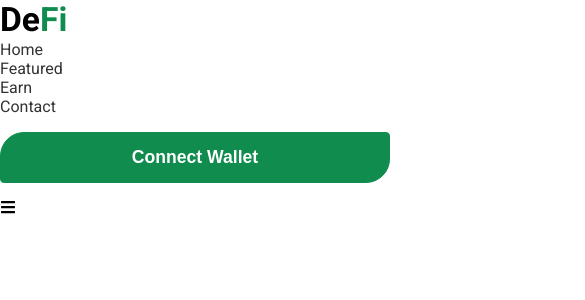
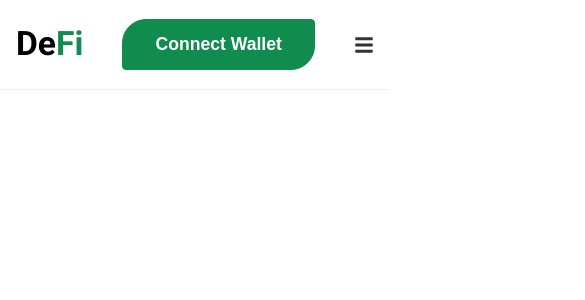
Before and after one commit to MarwanMadkour/react-crypto-website, a React (Create React App) app: page / in a window 390 px wide. Shown: the top 300 px of the page, 585 px wide, since content can reach past the window. Built offline with nearby package versions, Linux system fonts and the light colour scheme.

Commit message:
added navigation bar

```diff
--- a/src/components/Navbar.css
+++ b/src/components/Navbar.css
@@ -0,0 +1,73 @@
+.header{
+    width: 100%;
+    height: 90px;
+    border-bottom: 1px solid #eee;
+    background: #fff;
+    position: sticky;
+    top: 0;
+    left:0;
+    z-index: 10;
+}
+
+.header .container{
+    display: flex;
+    justify-content: space-between;
+    align-items: center;
+    height:100%;
+    padding:1rem;
+}
+
+.colors{
+    color: var(--primary);
+}
+
+.nav-menu{
+    display: flex;
+}
+
+.nav-menu li{
+    padding: 0 1rem;
+}
+
+.nav-menu a{
+    font-size: 1rem;
+    font-weight: 700;
+    color: #333;
+}
+
+.hamburger{
+    display:none;
+    cursor:pointer;
+}
+
+@media screen and (max-width:1240px){
+    .hamburger{
+        display:flex;
+    }
+    .nav-menu {
+        position: absolute;
+        flex-direction: column;
+        justify-content: start;
+        top: 90px;
+        right: -100%;
+        width: 50%;
+        height: 100vh;
+        transition: 0.4s;
+        z-index: 2;
+        background: #fff;
+        border-left: 1px solid #eee;
+    }
+
+    .nav-menu li {
+        padding: 1rem;
+        width: 100%;
+        border-bottom: 1px solid #eee;
+    }
+
+    .nav-menu.active{
+        right: 0%;
+    }
+    .nav-menu a {
+        font-size: 1.2rem;
+    }
+}
--- a/src/components/Navbar.js
+++ b/src/components/Navbar.js
@@ -26,8 +26,8 @@ const Navbar = () => {
         <div className="btn-group">
           <button className="btn">Connect Wallet</button>
         </div>
-        <div className="hamburgers">
-          <FaBars></FaBars>
+        <div className="hamburger">
+          <FaBars size={20} style={{ color: "#333" }}></FaBars>
         </div>
       </div>
     </div>
```
